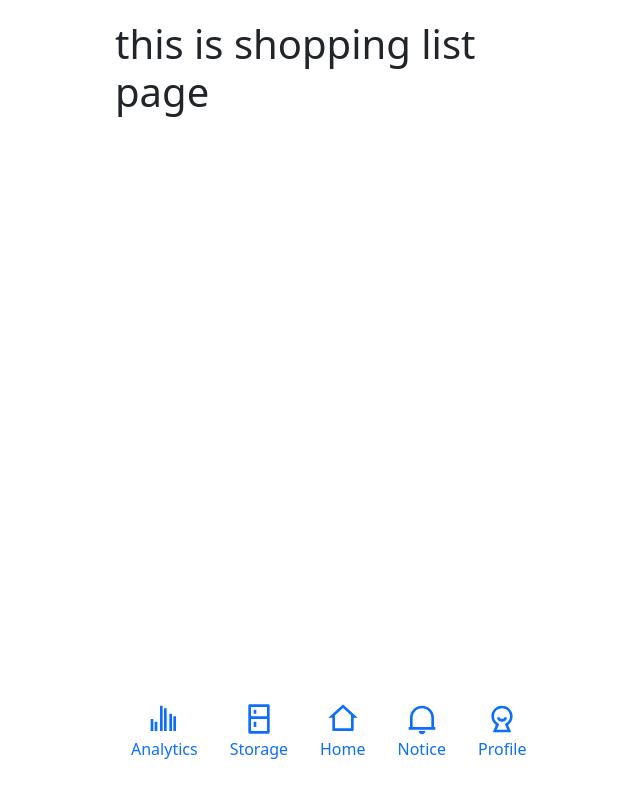
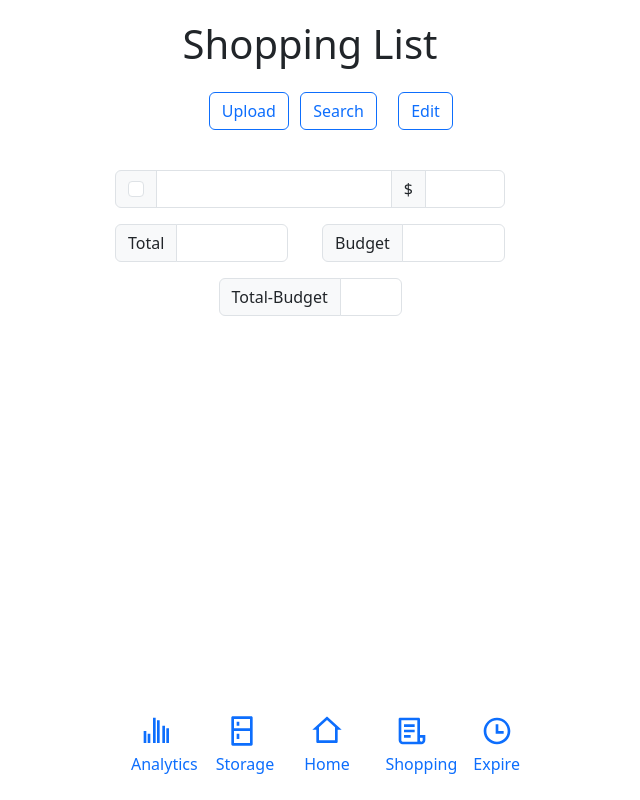
Before and after one commit to irene001019/Comp4020-project-Grocery-Assistant-, a React (Create React App) app in the folder comp4020-project/: page /shoppingList in a window 1280 px wide. Shown: the whole page, without its empty margins (330-970 px from the left). Built offline with nearby package versions, Linux system fonts and the light colour scheme.

Commit message:
set up shopping list, expire list, storage list format

```diff
--- /dev/null
+++ b/comp4020-project/src/components/ButtonGroup.jsx
@@ -0,0 +1,23 @@
+import React from 'react'
+import { useState } from 'react';
+
+const ButtonGroup = (props) => {
+    const [selectedItem, setSelectedItem] = useState(-1);
+
+  return (
+    <div className="container" style={{margin:'1.5rem'}}>
+        <div className="row justify-content-center">
+        {props.items.map((item, index)=>
+        <div className="col-3 mb-sm-3">
+        <button type="button" className={selectedItem === index ? 'btn btn-outline-primary active' : 'btn btn-outline-primary'}
+            onClick={()=>{setSelectedItem(index);}}>
+            {item}
+        </button>
+        </div>
+        )}
+          </div>
+        </div>
+  )
+};
+
+export default ButtonGroup
--- a/comp4020-project/src/components/Card.jsx
+++ b/comp4020-project/src/components/Card.jsx
@@ -4,8 +4,8 @@ import { Link } from "react-router-dom";
 function Card(props){
 return(
 
-    <div className={props.className} style={props.style} >
-      <Link to={props.to} className=" btn card-body">
+    <div className={props.className} style={props.cardStyle} >
+      <Link to={props.to} className=" btn card-body" style={props.bodyStyle}>
         <h1 className="card-title">{props.icon}</h1>
         <p className="card-text">{props.text}</p>
       </Link>
--- a/comp4020-project/src/components/ListGroup.jsx
+++ b/comp4020-project/src/components/ListGroup.jsx
@@ -8,7 +8,6 @@ function ListGroup(props){
 
     return (
         <>
-            <h1>{props.title}</h1>
             <ul class="list-group list-group-flush">
                 {props.items.map((item, index) =>
                 <li
--- a/comp4020-project/src/components/NavBar.jsx
+++ b/comp4020-project/src/components/NavBar.jsx
@@ -4,27 +4,29 @@ import { useState } from "react";
 import { RiBarChartGroupedFill } from "react-icons/ri";//analytics
 import { RiFridgeLine } from "react-icons/ri";//storage
 import { RiHome2Line } from "react-icons/ri";//home
-import { RiNotification2Line } from "react-icons/ri";//notification
-import { RiUser5Line } from "react-icons/ri";
+import { RiFileList3Line } from "react-icons/ri";
+import { RiTimeLine } from "react-icons/ri";
 
 function NavBar(){
     let menuList = [
-    ['/analytics',<RiBarChartGroupedFill/>, 'Analytics'],
-    ['/storageList',<RiFridgeLine/>,'Storage'],
-    ['/',<RiHome2Line/>,'Home'],
-    ['*',<RiNotification2Line/>,'Notice'],
-    ['*',<RiUser5Line/>,'Profile']];
+    ['/analytics', 'Analytics',<RiBarChartGroupedFill/>],
+    ['/storageList','Storage',<RiFridgeLine/>],
+    ['/','Home',<RiHome2Line/>],
+    ['/shoppingList',"Shopping", <RiFileList3Line />],
+    ['/expireList',"Expire", <RiTimeLine />]
+];
 
     const [selectedItem, setSelectedItem] = useState(-1);
 
     return(
-        <nav className="nav nav-pills text-center"  style={{position: 'fixed',  bottom: '0',marginBottom:'25px'}}>
+        <nav className="nav nav-pills text-center"  style={{position: 'fixed',  bottom: '0', maxWidth: '430px'}}>
             {menuList.map((item, index) =>
                 <Link to={item[0]}
                 className={selectedItem === index ? 'fs-1 nav-link active' : 'fs-2 nav-link'}
-                onClick = {()=>{setSelectedItem(index);}}>
-                    {item[1]}
-                    <p className="h6">{item[2]}</p>
+                onClick = {()=>{setSelectedItem(index);}}
+                style={{width:'5.3rem'}}>
+                    {item[2]}
+                    <p className="fs-6">{item[1]}</p>
                 </Link>
             )}
 
--- /dev/null
+++ b/comp4020-project/src/components/ShoppingListInputGroup.jsx
@@ -0,0 +1,18 @@
+import React from 'react'
+
+const ShoppingListInputGroup = () => {
+  return (
+    <>
+    <div className="input-group mb-3">
+        <div className="input-group-text">
+            <input className="form-check-input mt-0" type="checkbox" value="" aria-label="Checkbox for following text input"/>
+        </div>
+            <input type="text" className="form-control" aria-label="Text input with checkbox"/>
+            <span className="input-group-text">$</span>
+            <input type="text" className="form-control" aria-label="Dollar amount (with dot and two decimal places)" style={{maxWidth:"5rem"}}/>
+    </div>
+    </>
+  )
+};
+
+export default ShoppingListInputGroup
--- /dev/null
+++ b/comp4020-project/src/components/SimpleInputGroup.jsx
@@ -0,0 +1,18 @@
+import React from 'react'
+
+const SimpleInputGroup = (props) => {
+  return (
+    <div className="row justify-content-center">
+        {props.items.map((valueName)=>
+            <div className="col-6 mb-3 mb-sm-3">
+                <div className="input-group">
+                    <span className="input-group-text">{valueName}</span>
+                    <input type="text" aria-label="Amount" className="form-control" style={{maxWidth:"7rem"}}/>
+                </div>
+            </div>
+        )}
+    </div>
+  )
+}
+
+export default SimpleInputGroup
--- a/comp4020-project/src/pages/ExpireList.js
+++ b/comp4020-project/src/pages/ExpireList.js
@@ -1,9 +1,22 @@
 import React from 'react'
+import ButtonGroup from '../components/ButtonGroup';
+import ListGroup from '../components/ListGroup';
 
 const ExpireList = () => {
+  let itemList = [
+    "meow"
+  ];
+  let ButtonList =[
+    "Filter",
+    "Search"
+  ];
   return (
     <div>
-      <h1>this is Expire list page</h1>
+    <div className='container text-center'>
+       <h1 >Expire List</h1>
+       <ButtonGroup items ={ButtonList}/>
+    </div>
+    <ListGroup items={itemList} />
     </div>
   )
 }
--- a/comp4020-project/src/pages/Home.js
+++ b/comp4020-project/src/pages/Home.js
@@ -2,9 +2,9 @@ import React from "react";
 import Card from "../components/Card";
 //improt icon
 import { RiBarcodeFill } from "react-icons/ri";
-import { RiFileList3Line } from "react-icons/ri";
+import { RiNotification2Line } from "react-icons/ri";//notification
+import { RiUser5Line } from "react-icons/ri";
 import { RiMoneyDollarCircleLine } from "react-icons/ri";
-import { RiTimeLine } from "react-icons/ri";
 import { RiSettings4Line } from "react-icons/ri";
 
 
@@ -12,18 +12,19 @@ const Home = () => {
    //home page icon name
     let homePageEle = [
       ['*',"Scanner", <RiBarcodeFill />],
-      ['/shoppingList',"Shopping List", <RiFileList3Line />],
+      ['*','Profile',<RiUser5Line/>],
       ['*',"Budget", <RiMoneyDollarCircleLine />],
-      ['/expireList',"Expire List", <RiTimeLine />],
+      ['*','Notification',<RiNotification2Line/>],
+      [],
       ['*',"Settings", <RiSettings4Line />],
     ];
+
   return (
-
       <div className="container text-center" >
         <div className="row justify-content-end">
             {homePageEle.map((name)=>
             <div className="col-6 mb-3 mb-sm-3">
-              <Card className="card text-center" to={name[0]} text = {name[1]} icon = {name[2]} style = {{width:'11rem',height:'11rem'}}/>
+              <Card className="card text-center" to={name[0]} text = {name[1]} icon = {name[2]} cardStyle = {{width:'11rem',height:'10rem'}} bodyStyle={{marginTop:'20%'}}/>
             </div>
           )}
           </div>
--- a/comp4020-project/src/pages/ShoppingList.js
+++ b/comp4020-project/src/pages/ShoppingList.js
@@ -1,9 +1,28 @@
 import React from 'react'
+import ShoppingListInputGroup from '../components/ShoppingListInputGroup'
+import ButtonGroup from '../components/ButtonGroup';
+import SimpleInputGroup from '../components/SimpleInputGroup';
 
 const ShoppingList = () => {
+  let simpleInputList =[
+    "Total",
+    "Budget",
+    "Total-Budget"
+  ];
+  let ButtonList =[
+    "Upload",
+    "Search",
+    "Edit"
+  ];
   return (
     <div>
-      <h1>this is shopping list page</h1>
+      <div className='container text-center'>
+        <h1 >Shopping List</h1>
+        <ButtonGroup items ={ButtonList}/>
+      </div>
+      <ShoppingListInputGroup/>
+      {/* total and budget */}
+      <SimpleInputGroup items={simpleInputList}/>
     </div>
   )
 }
--- a/comp4020-project/src/pages/StorageList.js
+++ b/comp4020-project/src/pages/StorageList.js
@@ -1,9 +1,23 @@
 import React from 'react'
+import ListGroup from '../components/ListGroup'
+import ButtonGroup from '../components/ButtonGroup';
 
 const StorageList = () => {
+  let itemList = [
+    "meow"
+  ];
+  let ButtonList =[
+    "Filter",
+    "Search",
+    "Edit"
+  ];
   return (
     <div>
-      <h1>this is storage list page</h1>
+    <div className='container text-center'>
+       <h1 >Storage List</h1>
+       <ButtonGroup items ={ButtonList}/>
+    </div>
+    <ListGroup items={itemList} />
     </div>
   )
 }
```
